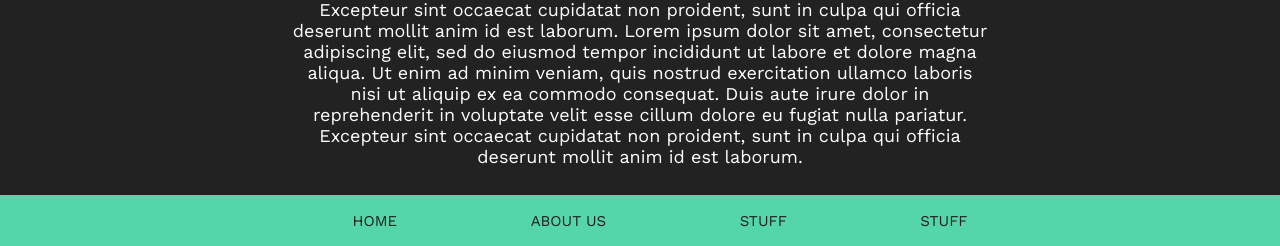
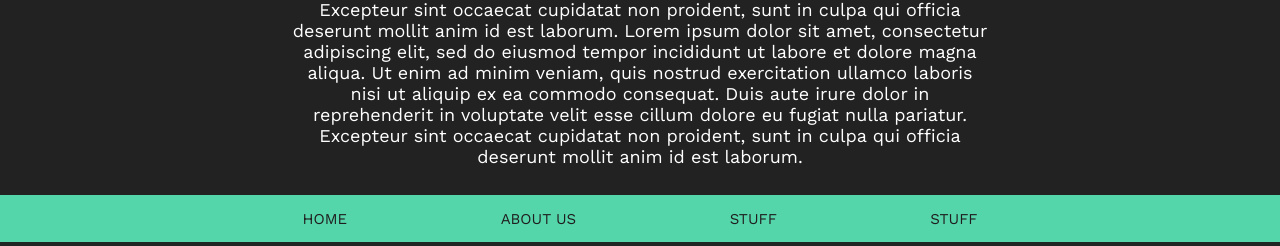
Before and after one commit to kurealnum/non-profit-link, a Flask app: page / in a window 1280 px wide. Shown: the part 792-1038 px from the top of the page. Run offline with Flask 2, Linux system fonts and the light colour scheme; parts of the project's set-up code (start-up, migrations or seed data) failed here and were passed over.

Commit message:
i. fixed. it. it's aligned now. weeeee (just copied the stuff from nav and tweaked a few things, firefox is amazing

```diff
--- a/static/style.css
+++ b/static/style.css
@@ -154,33 +154,39 @@ html {
 }
 
 footer {
+  background-color: var(--primary-color);
+  overflow: auto;
+  position: relative;
   display: flex;
   justify-content: center;
   align-items: center;
-  overflow: auto;
-  position: static;
-  background-color: var(--primary-color);
-  bottom: 0;
-  left: 0;
-  right: 0;
-  width: 100%;
+
+
+}
+
+footer ul {
+  margin: 0;
+  padding: 0;
+  list-style: none;
 }
 
 footer li {
   display: inline-block;
-  text-align: center;
-  padding: 0;
-  margin: 0;
+  margin-left: 60px;
+  margin-right: 60px;
+  padding: 14px;
+
   position: relative;
 }
 
 footer a {
-  padding: var(--standard-spacing) 4rem;
   color: var(--element-text-color);
   text-decoration: none;
   text-transform: uppercase;
   font-size: 15px;
 }
+
+
 
 :root {
   --primary-color: #55d6aa;
```
